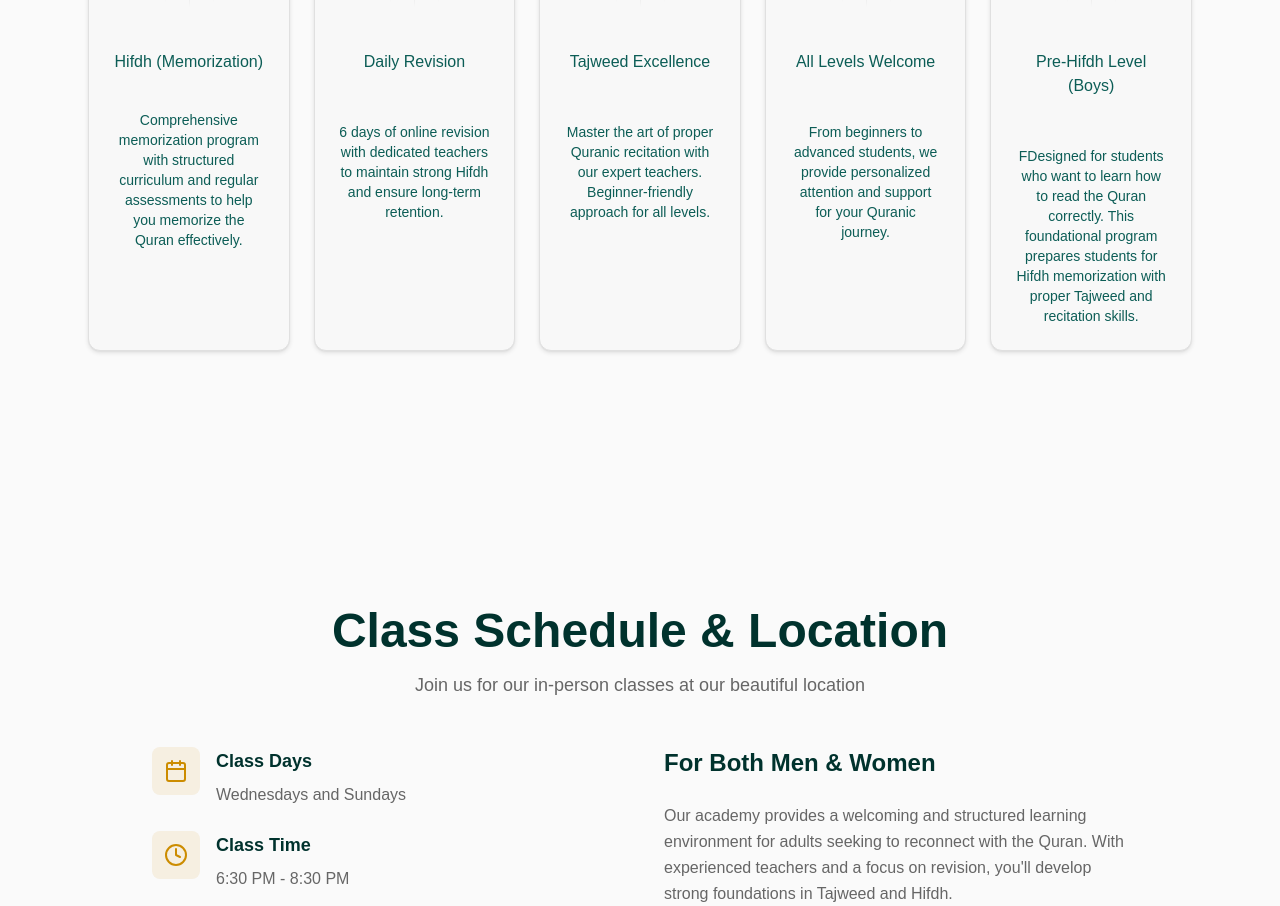
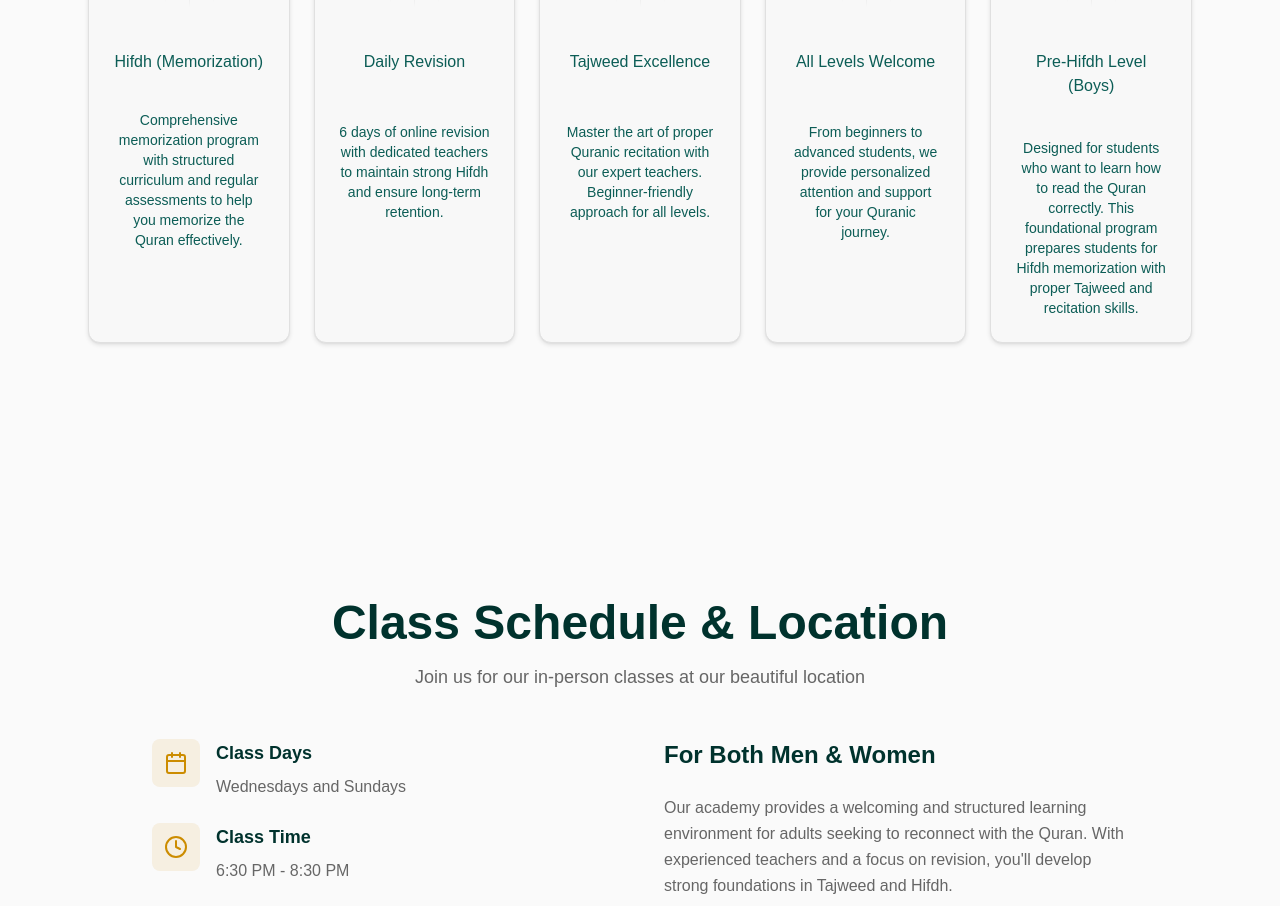
Before and after one commit to faysalabdi/hamalatulquran-app, a Next.js app: page / in a window 1280 px wide. Shown: the part 2520-3426 px from the top of the page. Built offline with nearby package versions, Linux system fonts and the light colour scheme.

Commit message:
Correct typo in Features component description for improved clarity

```diff
--- a/components/features-1.tsx
+++ b/components/features-1.tsx
@@ -91,7 +91,7 @@ export default function Features() {
                         </CardHeader>
 
                         <CardContent>
-                            <p className="mt-3 text-sm">FDesigned for students who want to learn how to read the Quran correctly. This foundational program prepares students for Hifdh memorization with proper Tajweed and recitation skills.</p>
+                            <p className="mt-1 text-sm">Designed for students who want to learn how to read the Quran correctly. This foundational program prepares students for Hifdh memorization with proper Tajweed and recitation skills.</p>
                         </CardContent>
                     </Card>
 
```
